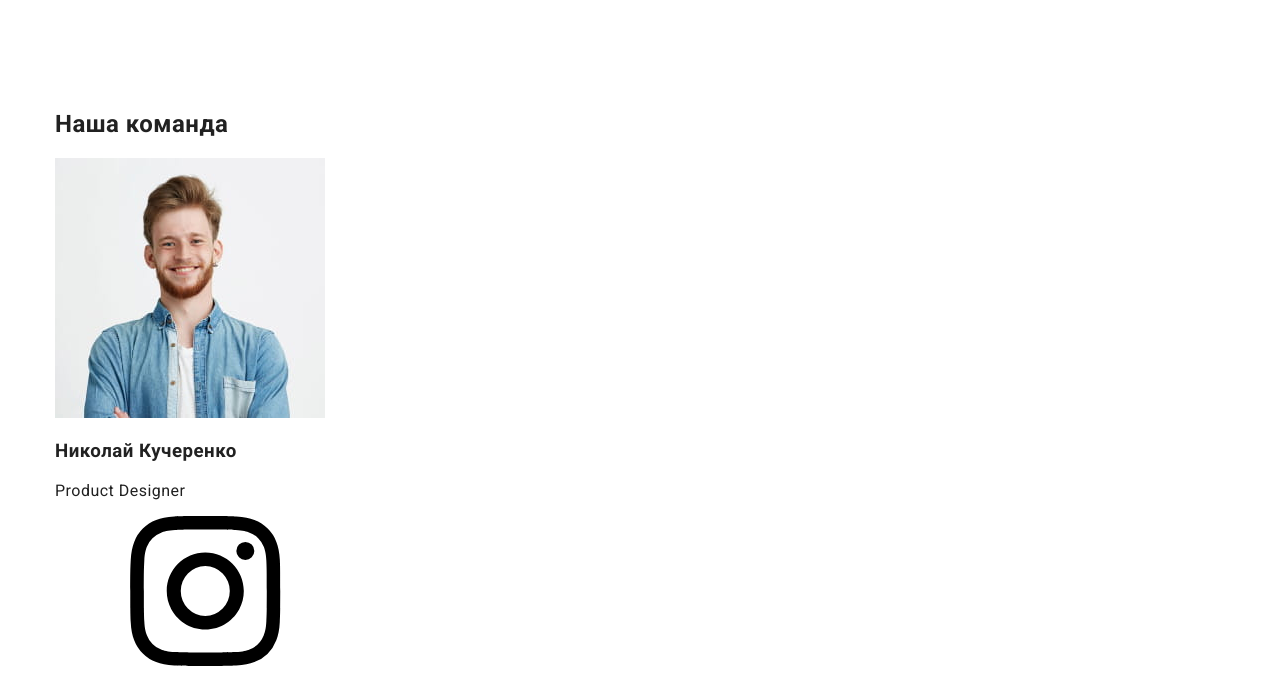
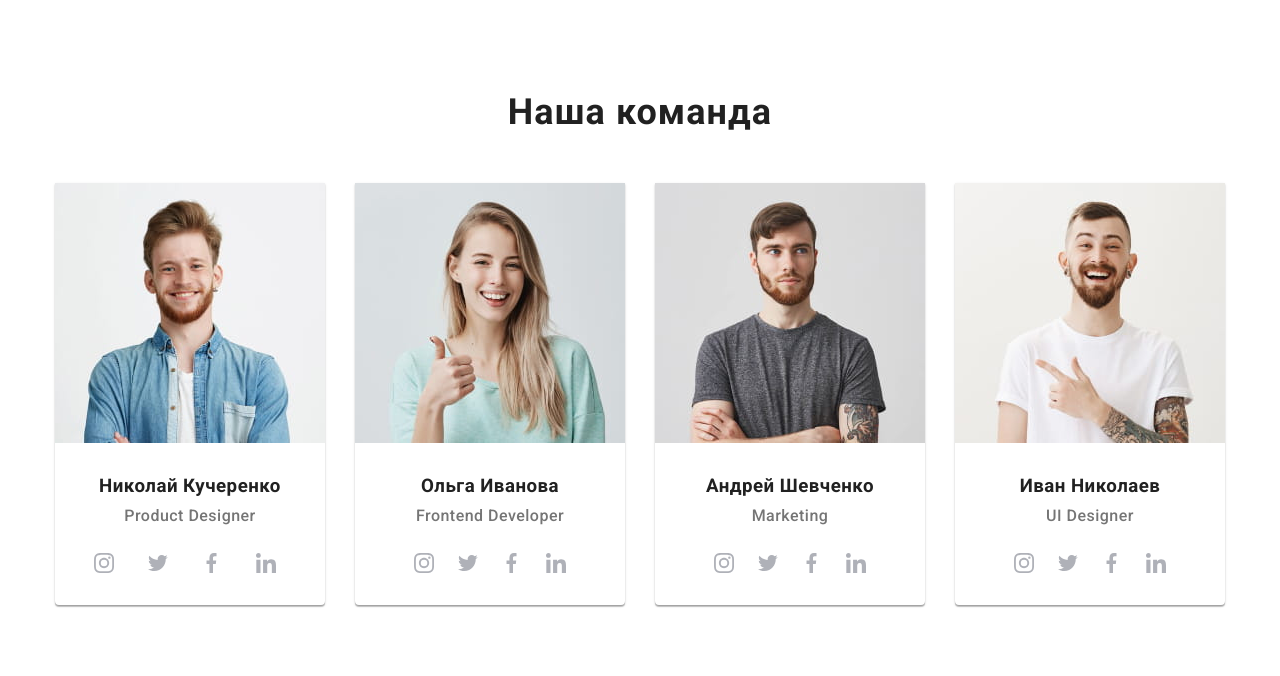
Before and after one commit to s-havrylenko/markup-07, a plain HTML site: page index.html in a window 1280 px wide. Shown: the part 1425-2101 px from the top of the page. Drawn offline with nearby package versions, Linux system fonts and the light colour scheme.

Commit message:
Выполняет рефакторинг раздела Team

```diff
--- a/index.html
+++ b/index.html
@@ -17,7 +17,7 @@
 
 <body>
     <!-- Шапка -->
-    <header class="header section">
+    <header class="header">
         <div class="container">
             <div class="header__flex">
                 <nav class="mein-nav">
@@ -71,9 +71,9 @@
         </section>
 
         <!--Секция Наши прeимущества -->
-        <section class="benefits section">
+        <section class="benefits">
             <div class="container container__benefits">
-                <h2 class="section__title visually-hidden">Наши преимущества</h2>
+                <h2 class="container__title visually-hidden">Наши преимущества</h2>
                 <ul class="benefits__list list">
                     <li class="item">
                         <div class="benefits__icon" aria-label="изображение aнтенна">
@@ -126,9 +126,9 @@
         </section>
 
         <!--Секция Чем ми занимаемся -->
-        <section class="projects section">
+        <section class="projects">
             <div class="container container__projects">
-                <h2 class="section__title">Чем мы занимаемся</h2>
+                <h2 class="container__title">Чем мы занимаемся</h2>
                 <ul class="projects__list list">
                     <li class="item projects__examples">
                         <h3 class="projects__title">ДУСКТОПНЫЕ ПРИЛОЖЕНИЯ</h3>
@@ -150,42 +150,42 @@
 
         <!--Секция Наша команда -->
         <section class="team">
-            <div class="container">
-                <h2 class="section-title">Наша команда</h2>
-                <ul class="team list">
-                    <li class="item1">
+            <div class="container container__team">
+                <h2 class="container__title">Наша команда</h2>
+                <ul class="team__list list">
+                    <li class="team__item">
                         <img src="./images/nikolai.jpg" alt="Изображение сотрудника" width="270">
-                        <h3 class="title">Николай Кучеренко</h3>
-                        <p class="text">Product Designer</p>
-                        <ul class="team-sn list">
-                            <li class="item">
+                        <h3 class="team__name">Николай Кучеренко</h3>
+                        <p class="team__position">Product Designer</p>
+                        <ul class="networks list">
+                            <li class="networks__item">
                                 <!-- <a href=""><img src="./images/icon-instagram.svg" alt="Иконка Instagram"> -->
-                                <a href="" class="link background-networks">
-                                    <svg class="icon">
+                                <a class="networks__link" href="">
+                                    <svg class="networks__icon">
                                         <use href="./images/sprite.svg#icon-instagram"></use>
                                     </svg>
                                 </a>
                             </li>
-                            <li class="item">
+                            <li class="networks__item">
                                 <!-- <a href=""><img src="./images/icon-twitter.svg" alt="Иконка Twitter"></a> -->
-                                <a href="" class="link background-networks">
-                                    <svg class="icon">
+                                <a class="networks__link" href="">
+                                    <svg class="networks__icon">
                                         <use href="./images/sprite.svg#icon-twitter"></use>
                                     </svg>
                                 </a>
                             </li>
-                            <li class="item">
+                            <li class="networks__item">
                                 <!-- <a href=""><img src="./images/icon-facebook.svg" alt="Иконка Facebook"></a> -->
-                                <a href="" class="link background-networks">
-                                    <svg class="icon">
+                                <a class="networks__link" href="">
+                                    <svg class="networks__icon">
                                         <use href="./images/sprite.svg#icon-facebook"></use>
                                     </svg>
                                 </a>
                             </li>
-                            <li class="item">
+                            <li class="networks__item">
                                 <!-- <a href=""><img src="./images/icon-ln.svg" alt="Иконка LinkedIn"></a> -->
-                                <a href="" class="link background-networks">
-                                    <svg class="icon">
+                                <a class="networks__link" href="">
+                                    <svg class="networks__icon">
                                         <use href="./images/sprite.svg#icon-linkedin"></use>
                                     </svg>
                                 </a>
@@ -193,39 +193,39 @@
                         </ul>
                     </li>
 
-                    <li class="item1">
+                    <li class="team__item">
                         <img src="./images/olga.jpg" alt="Изображение сотрудника" width="270">
-                        <h3 class="title">Ольга Иванова</h3>
-                        <p class="text">Frontend Developer</p>
-                        <ul class="team-sn list">
+                        <h3 class="team__name">Ольга Иванова</h3>
+                        <p class="team__position">Frontend Developer</p>
+                        <ul class="networks list">
                             <li class="item">
                                 <!-- <a href=""><img src="./images/icon-instagram.svg" alt="Иконка Instagram"> -->
-                                <a href="" class="background-networks">
-                                    <svg class="icon">
+                                <a href="" class="networks__link">
+                                    <svg class="networks__icon">
                                         <use href="./images/sprite.svg#icon-instagram"></use>
                                     </svg>
                                 </a>
                             </li>
                             <li class="item">
                                 <!-- <a href=""><img src="./images/icon-twitter.svg" alt="Иконка Twitter"></a> -->
-                                <a href="" class="background-networks">
-                                    <svg class="icon">
+                                <a href="" class="networks__link">
+                                    <svg class="networks__icon">
                                         <use href="./images/sprite.svg#icon-twitter"></use>
                                     </svg>
                                 </a>
                             </li>
                             <li class="item">
                                 <!-- <a href=""><img src="./images/icon-facebook.svg" alt="Иконка Facebook"></a> -->
-                                <a href="" class="background-networks">
-                                    <svg class="icon">
+                                <a href="" class="networks__link">
+                                    <svg class="networks__icon">
                                         <use href="./images/sprite.svg#icon-facebook"></use>
                                     </svg>
                                 </a>
                             </li>
                             <li class="item">
                                 <!-- <a href=""><img src="./images/icon-ln.svg" alt="Иконка LinkedIn"></a> -->
-                                <a href="" class="background-networks">
-                                    <svg class="icon">
+                                <a href="" class="networks__link">
+                                    <svg class="networks__icon">
                                         <use href="./images/sprite.svg#icon-linkedin"></use>
                                     </svg>
                                 </a>
@@ -233,39 +233,39 @@
                         </ul>
                     </li>
 
-                    <li class="item1">
+                    <li class="team__item">
                         <img src="./images/andrei.jpg" alt="Изображение сотрудника" width="270">
-                        <h3 class="title">Андрей Шевченко</h3>
-                        <p class="text">Marketing</p>
-                        <ul class="team-sn list">
+                        <h3 class="team__name">Андрей Шевченко</h3>
+                        <p class="team__position">Marketing</p>
+                        <ul class="networks list">
                             <li class="item">
                                 <!-- <a href=""><img src="./images/icon-instagram.svg" alt="Иконка Instagram"> -->
-                                <a href="" class="background-networks">
-                                    <svg class="icon">
+                                <a href="" class="networks__link">
+                                    <svg class="networks__icon">
                                         <use href="./images/sprite.svg#icon-instagram"></use>
                                     </svg>
                                 </a>
                             </li>
                             <li class="item">
                                 <!-- <a href=""><img src="./images/icon-twitter.svg" alt="Иконка Twitter"></a> -->
-                                <a href="" class="background-networks">
-                                    <svg class="icon">
+                                <a href="" class="networks__link">
+                                    <svg class="networks__icon">
                                         <use href="./images/sprite.svg#icon-twitter"></use>
                                     </svg>
                                 </a>
                             </li>
                             <li class="item">
                                 <!-- <a href=""><img src="./images/icon-facebook.svg" alt="Иконка Facebook"></a> -->
-                                <a href="" class="background-networks">
-                                    <svg class="icon">
+                                <a href="" class="networks__link">
+                                    <svg class="networks__icon">
                                         <use href="./images/sprite.svg#icon-facebook"></use>
                                     </svg>
                                 </a>
                             </li>
                             <li class="item">
                                 <!-- <a href=""><img src="./images/icon-ln.svg" alt="Иконка LinkedIn"></a> -->
-                                <a href="" class="background-networks">
-                                    <svg class="icon">
+                                <a href="" class="networks__link">
+                                    <svg class="networks__icon">
                                         <use href="./images/sprite.svg#icon-linkedin"></use>
                                     </svg>
                                 </a>
@@ -273,39 +273,39 @@
                         </ul>
                     </li>
 
-                    <li class="item1">
+                    <li class="team__item">
                         <img src="./images/ivan.jpg" alt="Изображение сотрудника" width="270">
-                        <h3 class="title">Иван Николаев</h3>
-                        <p class="text">UI Designer</p>
-                        <ul class="team-sn list">
+                        <h3 class="team__name">Иван Николаев</h3>
+                        <p class="team__position">UI Designer</p>
+                        <ul class="networks list">
                             <li class="item">
                                 <!-- <a href=""><img src="./images/icon-instagram.svg" alt="Иконка Instagram"> -->
-                                <a href="" class="background-networks">
-                                    <svg class="icon">
+                                <a href="" class="networks__link">
+                                    <svg class="networks__icon">
                                         <use href="./images/sprite.svg#icon-instagram"></use>
                                     </svg>
                                 </a>
                             </li>
                             <li class="item">
                                 <!-- <a href=""><img src="./images/icon-twitter.svg" alt="Иконка Twitter"></a> -->
-                                <a href="" class="background-networks">
-                                    <svg class="icon">
+                                <a href="" class="networks__link">
+                                    <svg class="networks__icon">
                                         <use href="./images/sprite.svg#icon-twitter"></use>
                                     </svg>
                                 </a>
                             </li>
                             <li class="item">
                                 <!-- <a href=""><img src="./images/icon-facebook.svg" alt="Иконка Facebook"></a> -->
-                                <a href="" class="background-networks">
-                                    <svg class="icon">
+                                <a href="" class="networks__link">
+                                    <svg class="networks__icon">
                                         <use href="./images/sprite.svg#icon-facebook"></use>
                                     </svg>
                                 </a>
                             </li>
                             <li class="item">
                                 <!-- <a href=""><img src="./images/icon-ln.svg" alt="Иконка LinkedIn"></a> -->
-                                <a href="" class="background-networks">
-                                    <svg class="icon">
+                                <a href="" class="networks__link">
+                                    <svg class="networks__icon">
                                         <use href="./images/sprite.svg#icon-linkedin"></use>
                                     </svg>
                                 </a>
--- a/sass/_styles.scss
+++ b/sass/_styles.scss
@@ -454,8 +454,6 @@
 /* Секция Наша команда */
 .team {
   display: flex;
-
-  background-color: #F5F4FA;
 }
 
 .team .item1 {
--- a/sass/components/_team.scss
+++ b/sass/components/_team.scss
@@ -0,0 +1,87 @@
+.team {
+  display: flex;
+
+  &__list {
+    display: flex;
+    font-weight: 500;
+    font-size: 16px;
+    line-height: 1.19em;
+  }
+
+  &__name {
+    margin-top: 30px;
+    margin-bottom: 10px;
+  }
+
+  &__position {
+    margin-top: 0px;
+    margin-bottom: 16px;
+
+    color: $secondary-text-color;
+
+    font-size: 16px;
+    line-height: 1.19em;
+  }
+}
+
+.team__item {
+  width: calc((100% - 90px) / 4);
+  margin-right: 30px;
+
+  background: #FFFFFF;
+  box-shadow: 0px 1px 3px rgba(0, 0, 0, 0.12), 0px 1px 1px rgba(0, 0, 0, 0.14), 0px 2px 1px rgba(0, 0, 0, 0.2);
+  border-radius: 0px 0px 4px 4px;
+  text-align: center;
+
+  &:nth-child(4n) {
+    margin-right: 0px;
+  }
+}
+
+.networks {
+  display: flex;
+  justify-content: center;
+  margin-bottom: 20px;
+
+}
+
+.networks__item {
+  margin-right: 10px;
+
+  &__item:nth-child(4n) {
+    margin-right: 0px;
+  }
+}
+
+.networks__link {
+  display: flex;
+  width: 44px;
+  height: 44px;
+  display: flex;
+  align-items: center;
+  justify-content: center;
+
+  border-radius: 50%;
+  background-color: $primary-white-color;
+
+  transition: background-color 350ms $timing-function;
+
+  &:hover,
+  &:focus {
+    background-color: $accent-color;
+  }
+}
+
+
+.networks__icon {
+  width: 20px;
+  height: 20px;
+
+  fill: $icon-color;
+
+  transition: fill 350ms $timing-function;
+
+  .networks__link:hover & {
+    fill: $primary-white-color;
+  }
+}
--- a/sass/main.scss
+++ b/sass/main.scss
@@ -17,6 +17,8 @@
 @import './components/hero';
 @import './components/benefits';
 @import './components/projects';
+@import './components/team';
+
 
 
 
--- a/sass/utils/_container.scss
+++ b/sass/utils/_container.scss
@@ -4,6 +4,17 @@
   width: 1200px;
   padding-left: 15px;
   padding-right: 15px;
+
+  &__title {
+    margin-top: 0;
+    margin-bottom: 50px;
+
+    font-weight: 700;
+    font-size: 36px;
+    line-height: 1.17;
+    letter-spacing: 0.03em;
+    text-align: center;
+  }
 
   &__benefits {
     margin-bottom: 94px;
@@ -12,4 +23,8 @@
   &__projects {
     margin-bottom: 94px;
   }
+
+  &__team {
+    margin-bottom: 94px;
+  }
 }
```
Also changed, not shown: sass/utils/_section.scss (+0 -11 lines), css/main.css, 1 other file.
